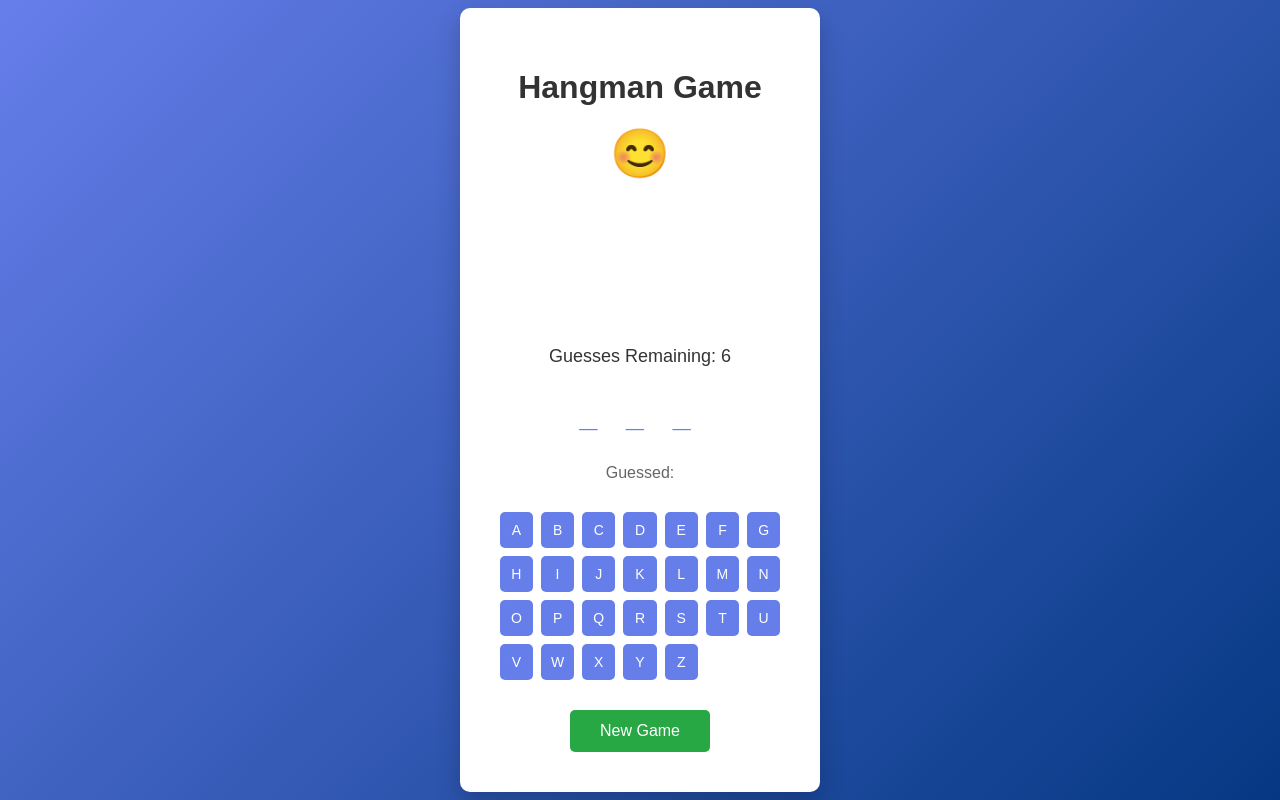
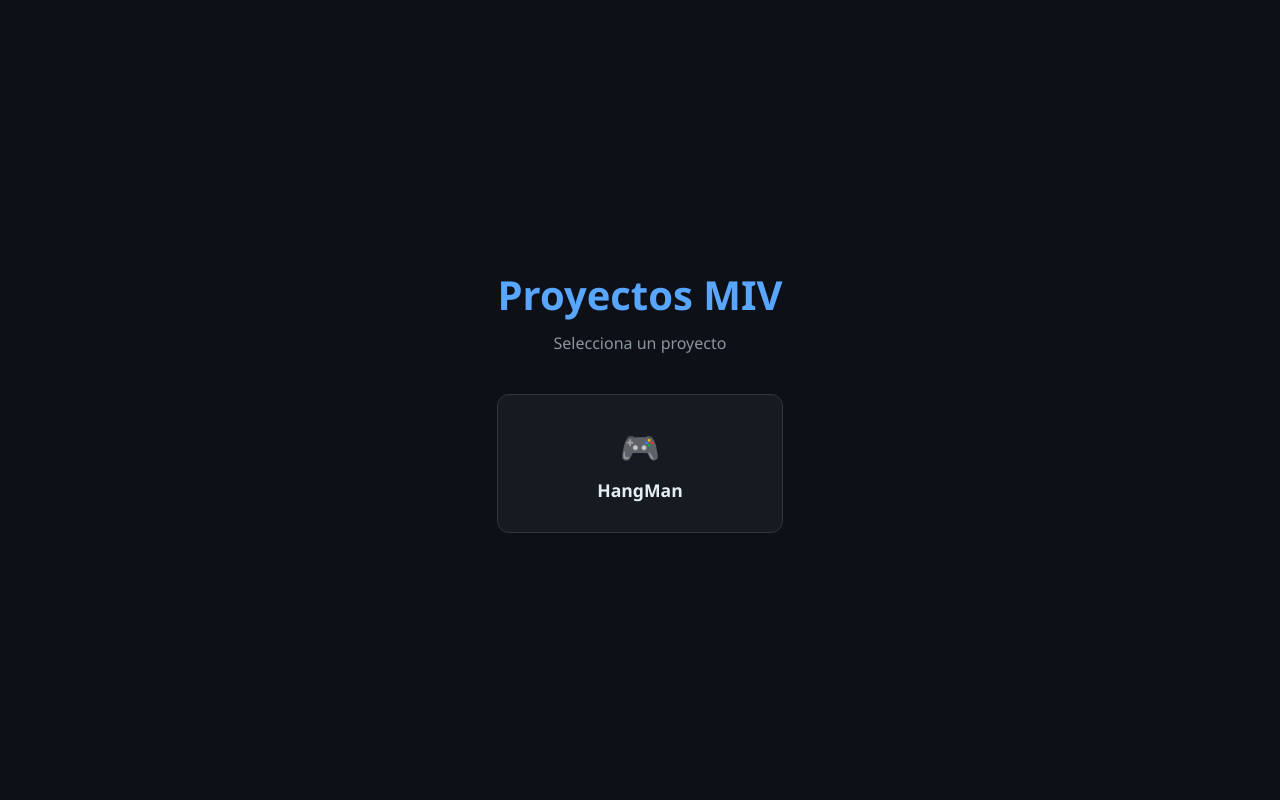
Before and after one commit to mivelascor/proyectos-MIV, a plain HTML site: page index.html in a window 1280 px wide. Drawn offline with Linux system fonts and the light colour scheme.

Commit message:
Replace Hangman game with project selection page

```diff
--- a/index.html
+++ b/index.html
@@ -1,181 +1,76 @@
 <!DOCTYPE html>
-<html lang="en">
+<html lang="es">
 <head>
   <meta charset="UTF-8">
   <meta name="viewport" content="width=device-width, initial-scale=1.0">
-    <title>Hangman Game</title>
+  <title>Proyectos - MIV</title>
   <style>
+    * { margin: 0; padding: 0; box-sizing: border-box; }
     body {
-            font-family: Arial, sans-serif;
+      font-family: 'Segoe UI', sans-serif;
+      background: #0d1117;
+      color: #e6edf3;
       display: flex;
       justify-content: center;
       align-items: center;
       min-height: 100vh;
-            margin: 0;
-            background: linear-gradient(135deg, #667eea 0%, #053883 100%);
     }
     .container {
-            background: white;
+      text-align: center;
       padding: 40px;
-            border-radius: 10px;
-            box-shadow: 0 10px 25px rgba(0, 0, 0, 0.2);
-            text-align: center;
-            max-width: 600px;
     }
     h1 {
-            color: #333;
-            margin-bottom: 20px;
+      font-size: 2.5rem;
+      margin-bottom: 10px;
+      color: #58a6ff;
     }
-        .hangman-drawing {
-            font-size: 48px;
-            height: 200px;
-            margin: 20px 0;
+    p {
+      color: #8b949e;
+      margin-bottom: 40px;
     }
-        .word-display {
-            font-size: 32px;
-            letter-spacing: 10px;
-            margin: 30px 0;
-            font-weight: bold;
-            color: #667eea;
+    .grid {
+      display: grid;
+      grid-template-columns: repeat(auto-fit, minmax(200px, 1fr));
+      gap: 20px;
+      max-width: 800px;
     }
-        .guessed-letters {
-            margin: 20px 0;
-            color: #666;
+    .card {
+      background: #161b22;
+      border: 1px solid #30363d;
+      border-radius: 12px;
+      padding: 30px 20px;
+      text-decoration: none;
+      color: #e6edf3;
+      transition: all 0.2s;
     }
-        .keyboard {
-            display: grid;
-            grid-template-columns: repeat(7, 1fr);
-            gap: 8px;
-            margin: 30px 0;
+    .card:hover {
+      border-color: #58a6ff;
+      transform: translateY(-4px);
+      box-shadow: 0 8px 24px rgba(88,166,255,0.15);
     }
-        button {
-            padding: 10px;
-            font-size: 14px;
-            cursor: pointer;
-            background: #667eea;
-            color: white;
-            border: none;
-            border-radius: 5px;
-            transition: 0.3s;
-        }
-        button:hover:not(:disabled) {
-            background: #db8452;
-        }
-        button:disabled {
-            background: #ccc;
-            cursor: not-allowed;
-        }
-        .info {
-            font-size: 18px;
-            margin: 20px 0;
-            color: #333;
-        }
-        .new-game-btn {
-            background: #28a745;
-            font-size: 16px;
-            padding: 12px 30px;
-        }
-        .new-game-btn:hover {
-            background: #218838;
-        }
-        .message {
-            font-size: 20px;
-            font-weight: bold;
-            margin: 20px 0;
-            color: #3a71b9;
-        }
+    .card h2 { font-size: 1.1rem; margin-top: 10px; }
+    .icon { font-size: 2rem; }
   </style>
 </head>
 <body>
   <div class="container">
-        <h1>Hangman Game</h1>
-        <div class="hangman-drawing" id="hangman">😊</div>
-        <div class="info">
-            <p>Guesses Remaining: <span id="guesses">6</span></p>
+    <h1>Proyectos MIV</h1>
+    <p>Selecciona un proyecto</p>
+    <div class="grid">
+
+      <a class="card" href="HangMan.html">
+        <div class="icon">🎮</div>
+        <h2>HangMan</h2>
+      </a>
+
+      <!-- Agrega más proyectos así:
+      <a class="card" href="OtroProyecto.html">
+        <div class="icon">🔧</div>
+        <h2>Otro Proyecto</h2>
+      </a>
+      -->
+
     </div>
-        <div class="word-display" id="word"></div>
-        <div class="guessed-letters">
-            Guessed: <span id="guessed"></span>
   </div>
-        <div class="keyboard" id="keyboard"></div>
-        <div class="message" id="message"></div>
-        <button class="new-game-btn" onclick="initGame()">New Game</button>
-    </div>
-
-    <script>
-        const words = ['parksquare', 'afore', 'matcha', 'ppp', 'ano', 'preqin', 'distribución institucional', 'roadshow', 'private equity', 'slay'];
-        const hangmanStages = ['😊', '😐', '😕', '😟', '😠', '😵', '💀'];
-        let word, guessed, guesses, gameOver, buttonMap = {};
-
-        function initGame() {
-            word = words[Math.floor(Math.random() * words.length)].toUpperCase();
-            guessed = new Set();
-            guesses = 6;
-            gameOver = false;
-            updateDisplay();
-            createKeyboard();
-        }
-
-        function createKeyboard() {
-            const keyboard = document.getElementById('keyboard');
-            keyboard.innerHTML = '';
-            buttonMap = {};
-            for (let i = 65; i <= 90; i++) {
-                const letter = String.fromCharCode(i);
-                const btn = document.createElement('button');
-                btn.textContent = letter;
-                btn.onclick = () => guessLetter(letter, btn);
-                buttonMap[letter] = btn;
-                keyboard.appendChild(btn);
-            }
-        }
-
-        function guessLetter(letter, btn) {
-            if (gameOver || guessed.has(letter)) return;
-            btn.disabled = true;
-            guessed.add(letter);
-
-            if (!word.includes(letter)) {
-                guesses--;
-            }
-
-            updateDisplay();
-            checkGameStatus();
-        }
-
-        function updateDisplay() {
-            const wordDisplay = word.split('').map(l => guessed.has(l) ? l : '_').join(' ');
-            document.getElementById('word').textContent = wordDisplay;
-            document.getElementById('hangman').textContent = hangmanStages[6 - guesses];
-            document.getElementById('guesses').textContent = guesses;
-            document.getElementById('guessed').textContent = [...guessed].join(', ');
-        }
-
-        function checkGameStatus() {
-            const won = word.split('').every(l => guessed.has(l));
-            if (won) {
-                document.getElementById('message').textContent = '🎉 You Won!';
-                gameOver = true;
-            } else if (guesses === 0) {
-                document.getElementById('message').textContent = `💀 Game Over! Word: ${word}`;
-                gameOver = true;
-            }
-        }
-
-        // Keyboard support
-        document.addEventListener('keydown', (event) => {
-            const letter = event.key.toUpperCase();
-            // Check if it's a letter (A-Z)
-            if (/^[A-Z]$/.test(letter) && buttonMap[letter]) {
-                event.preventDefault();
-                const btn = buttonMap[letter];
-                if (!btn.disabled) {
-                    guessLetter(letter, btn);
-                }
-            }
-        });
-
-        initGame();
-    </script>
 </body>
 </html>
```
Lines whose indentation alone changed are shown as unchanged.
